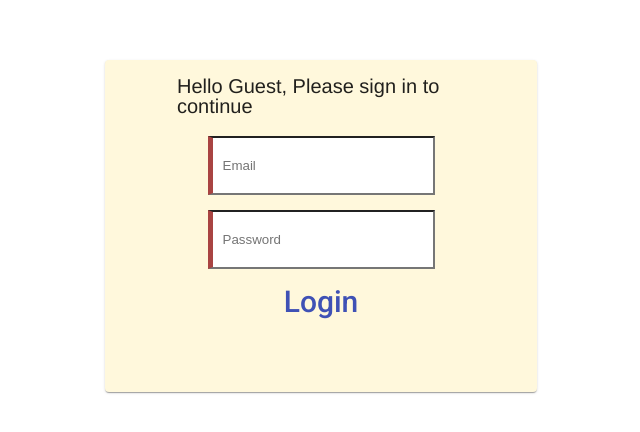
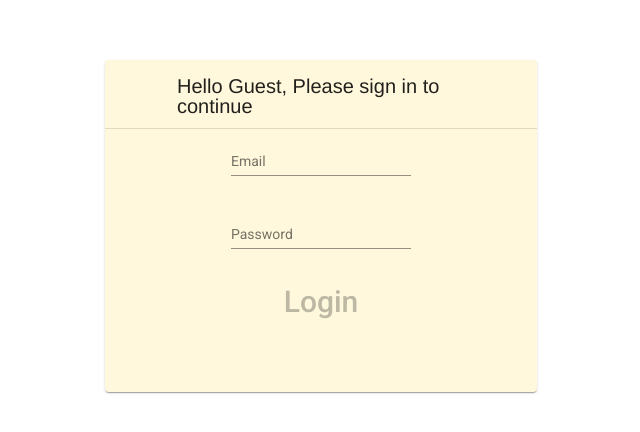
Before and after one commit to DanBeladevMoveo/Nasa-Task, an Angular app: page /login in a window 1280 px wide. Shown: the part 156-588 px from the top of the page, without its empty margins (358-998 px from the left). Built offline with nearby package versions, Linux system fonts and the light colour scheme.

Commit message:
add mat-error to login page

```diff
--- a/src/app/app.module.ts
+++ b/src/app/app.module.ts
@@ -19,7 +19,7 @@ import { DatePickerComponent } from './date-picker/date-picker.component';
 import { HttpClientModule } from '@angular/common/http';
 import { MatCardModule } from '@angular/material/card';
 import { SpinnerComponent } from './components/spinner/spinner.component';
-
+import {MatDividerModule} from '@angular/material/divider';
 @NgModule({
   declarations: [
     AppComponent,
@@ -44,7 +44,8 @@ import { SpinnerComponent } from './components/spinner/spinner.component';
     MatNativeDateModule,
     MatInputModule,
     HttpClientModule,
-    MatCardModule
+    MatCardModule,
+    MatDividerModule
   ],
   providers: [],
   bootstrap: [AppComponent]
--- a/src/app/login/login.component.html
+++ b/src/app/login/login.component.html
@@ -1,43 +1,40 @@
-<!-- <h1>Login</h1>
-<form [formGroup]="loginForm" (ngSubmit)="submit()">
-    <label>
-        Email
-        <input type="email" formControlName="email">
-    </label>
-    <label>
-        Password
-        <input type="password" formControlName="password">
-    </label>
-    <button>Login</button>
-</form> -->
-
 <mat-card class="product">
     <mat-card-header>
         <div mat-card-avatar class="header"></div>
         <mat-card-title class="title">Hello Guest, Please sign in to continue</mat-card-title>
     </mat-card-header>
-    <!-- <img mat-card-image src="{{apod.url}}" class="image"> -->
+    <mat-divider></mat-divider>
     <mat-card-content>
-        <div>
-
-            <form [formGroup]="loginForm" (ngSubmit)="submit()" class="form-container">
-                <label>
-                    <!-- Email -->
-                    <input type="email" formControlName="email" placeholder="Email" class="input">
-                </label>
-                <label>
-                    <!-- Password -->
-                    <input type="password" formControlName="password" placeholder="Password" class="input">
-                </label>
-                <button mat-button color="primary" class="buyBtn">Login</button>
-                <!-- <button>Login</button> -->
-            </form>
-        </div>
-        <!-- <div class="description">{{apod.explanation}}</div> -->
+        <form [name]="loginForm" [formGroup]="loginForm" class="form-container" (ngSubmit)="submit()">
+            <mat-form-field>
+                <input matInput type="email" formControlName="email" placeholder="Email">
+                <mat-error
+                    *ngIf="loginForm.dirty && loginForm.controls.email.errors && loginForm.controls.email.errors.required">
+                    Please insert Input</mat-error>
+                <mat-error
+                    *ngIf="loginForm.dirty && loginForm.controls.email.errors && !loginForm.controls.email.errors.forbiddenEmail.valid">
+                    Incorrect Email</mat-error>
+                <mat-error
+                    *ngIf="loginForm.dirty && loginForm.controls.email.errors && loginForm.controls.email.errors.email">
+                    Email Format Incorrect</mat-error>
+            </mat-form-field>
+            <mat-form-field>
+                    <input matInput type="password" formControlName="password" placeholder="Password">
+                    <mat-error
+                    *ngIf="loginForm.dirty && loginForm.controls.password.errors && loginForm.controls.password.errors.required">
+                    Please insert Input</mat-error>
+                    <mat-error
+                        *ngIf="loginForm.dirty && loginForm.controls.password.errors && loginForm.controls.password.errors.minlength">
+                        Password must be at least 3 characters</mat-error>
+                <mat-error
+                    *ngIf="loginForm.dirty && loginForm.controls.password.errors && !loginForm.controls.password.errors.forbiddenPassword.valid">
+                    Incorrect password</mat-error>
+            </mat-form-field>
+                <button mat-button color="primary" class="buyBtn" [disabled]="!loginForm.valid">Login</button>
+        </form>
     </mat-card-content>
     <mat-card-footer>
         <mat-card-actions class="footer">
-            <!-- <p class="price">{{apod.date}}</p> -->
         </mat-card-actions>
     </mat-card-footer>
 </mat-card>
--- a/src/app/login/login.component.scss
+++ b/src/app/login/login.component.scss
@@ -1,10 +1,3 @@
-.ng-valid[required], .ng-valid.required  {
-    border-left: 5px solid #42A948; /* green */
-  }
-
-  .ng-invalid:not(form)  {
-    border-left: 5px solid #a94442; /* red */
-  }
 
   body {
     margin: 0;
@@ -20,9 +13,7 @@
     flex-direction: column;
     justify-content: space-around;
     height: 200px;
-    // align-content: center;
     align-items: center;
-    // text-align: center;
   }
 
   .list {
--- a/src/app/login/login.component.ts
+++ b/src/app/login/login.component.ts
@@ -1,5 +1,5 @@
 import { Component, OnInit } from '@angular/core';
-import { FormGroup, FormControl, Validators, ValidatorFn, AbstractControl } from '@angular/forms';
+import { Validators, ValidatorFn, AbstractControl, FormBuilder } from '@angular/forms';
 import { Router } from '@angular/router';
 import { User } from '../user';
 
@@ -9,74 +9,31 @@ import { User } from '../user';
   styleUrls: ['./login.component.scss']
 })
 export class LoginComponent implements OnInit {
-  user: User = {email:'',password:''}
-  loginForm: FormGroup;
-  constructor(private router: Router) { }
+  user: User = { email: '', password: '' }
+  constructor(private router: Router, private fb: FormBuilder) { }
+  loginForm = this.fb.group({
+    email: ['', Validators.compose([Validators.required, Validators.email, this.checkEmail()])],
+    password: ['', Validators.compose([Validators.required, Validators.minLength(3), this.checkPassword()])],
+  })
 
   ngOnInit(): void {
-    this.loginForm = new FormGroup({
-      email: new FormControl(this.user.email, [
-        Validators.required,
-        Validators.email,
-        this.checkEmail()
-      ]),
-      password: new FormControl(this.user.password, [
-        Validators.required,
-        Validators.minLength(3),
-        this.checkPassword()
-      ]),
-
-    })
   }
   submit(): void {
-  if(this.loginForm.controls.email.errors){
-    const {email, required, forbiddenEmail} = this.loginForm.controls.email.errors;
-    if(required === true)
-    {
-      alert('Insert an Email please');
-    }
-    else if(email === true)
-    {
-      alert('please insert valid email');
-    }
-    else if(forbiddenEmail.valid === false)
-    {
-      alert('Not Correct Email');
-    }
-  }
-   else if(this.loginForm.controls.password.errors){
-    const {required, minlength, forbiddenPassword} = this.loginForm.controls.password.errors;
-    if(required === true)
-    {
-      alert('Insert Password please');
-    }
-    else if(minlength)
-    {
-      if(minlength.actualLength< minlength.requiredLength)
-      alert('Password must be at least 3 characters');
-    }
-    else if(forbiddenPassword.valid === false)
-    {
-      alert('Not Correct Password');
-    }
-  }
-  else {
-    alert('Logged In');
+    alert(`${this.loginForm.value.email} Logged In`);
+    this.user = this.loginForm.value;
     this.router.navigateByUrl('list');
   }
-  this.user= this.loginForm.value;
-}
   checkEmail(): ValidatorFn {
-    return (control: AbstractControl): {[key: string]: any} | null => {
+    return (control: AbstractControl): { [key: string]: any } | null => {
       const forbidden = control.value !== "test@moveo.group";
-      return forbidden ? {forbiddenEmail: {value: control.value, valid: false}} : null;
+      return forbidden ? { forbiddenEmail: { value: control.value, valid: false } } : null;
     };
   }
 
   checkPassword(): ValidatorFn {
-  return (control: AbstractControl): {[key: string]: any} | null => {
+    return (control: AbstractControl): { [key: string]: any } | null => {
       const forbidden = control.value !== "123"
-    return forbidden ? {forbiddenPassword: {value: control.value, valid: false}} : null;
+      return forbidden ? { forbiddenPassword: { value: control.value, valid: false } } : null;
     };
   }
 
```
Lines whose indentation alone changed are shown as unchanged.
